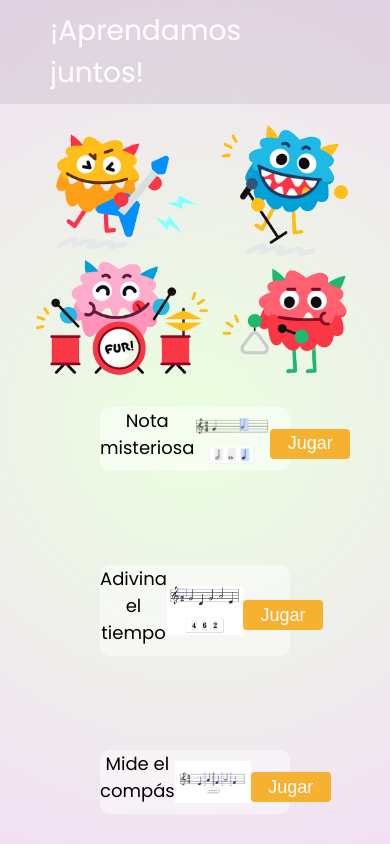
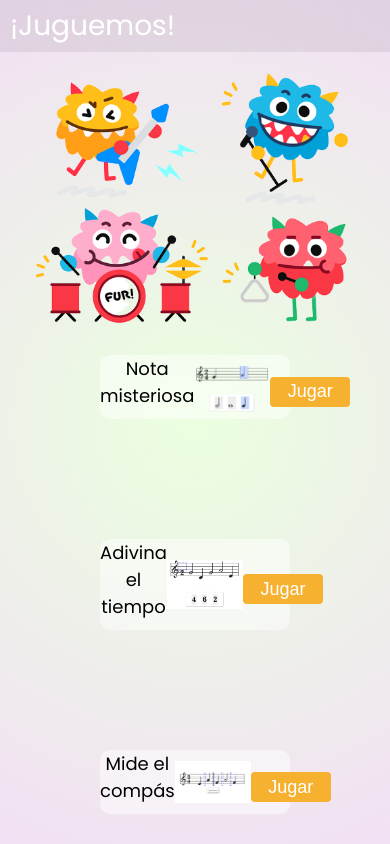
Before and after one commit to anamartpast/musical-game, a website with bundled scripts: page index.html in a window 390 px wide. Built offline with nearby package versions, Linux system fonts and the light colour scheme.

Commit message:
Changes in mobiles view

```diff
--- a/index.css
+++ b/index.css
@@ -17,7 +17,7 @@ body {
     min-height: 100vh;
     display: flex;
     flex-direction: column;
-    background: radial-gradient(circle, rgba(218,255,197,0.5494572829131652) 0%, rgba(222,179,228,0.40940126050420167) 100%);
+    background: radial-gradient(circle, rgba(218, 255, 197, 0.5494572829131652) 0%, rgba(222, 179, 228, 0.40940126050420167) 100%);
 }
 
 #header {
@@ -127,12 +127,28 @@ body {
 }
 
 
-@media screen and (max-width: 600px)  {
+@media screen and (max-width: 600px) {
+
+    #header {
+        display: flex;
+        flex-direction: row;
+        flex-grow: 0;
+        flex-shrink: 0;
+        justify-content: space-between;
+        background-color: #0001;
+        padding-left: 10px;
+        padding-right: 10px;
+        padding-top: 5px;
+        padding-bottom: 5px;
+        backdrop-filter: blur(66px);
+    }
+
     #main {
         display: flex;
         flex-direction: column;
 
     }
+
     .game_list {
         display: flex;
         flex-direction: column;
--- a/index.html
+++ b/index.html
@@ -13,7 +13,7 @@
     <div id="header">
 
         <div class="left">
-            <p>¡Aprendamos juntos!</p>
+            <p>¡Juguemos!</p>
         </div>
 
         <div class="right">
--- a/staff/grama.css
+++ b/staff/grama.css
@@ -21,7 +21,7 @@ body {
   justify-content: space-between;
   background: linear-gradient(299deg, rgba(242,191,78,0.7903536414565826)
   65%, rgba(247,177,4,0.958420868347339) 100%);
-  padding-left: 50px;
+  padding-left: 40px;
   padding-right: 50px;
   padding-top: 10px;
   padding-bottom: 10px;
@@ -329,3 +329,23 @@ h1 {
   font-weight: bold;
   font-size: 20px;
 }
+
+@media screen and (max-width: 600px)  {
+
+
+  .title p {
+    font-size: 18px;
+    font-weight: 100 bold;
+}
+  .grama {
+    display: block;
+    margin-left: 5px;
+    margin-right: 5px;
+    max-width: none;
+    position: relative;
+    height: 140px;
+    box-sizing: border-box;
+  }
+
+
+}
```
Lines whose indentation alone changed are shown as unchanged.
